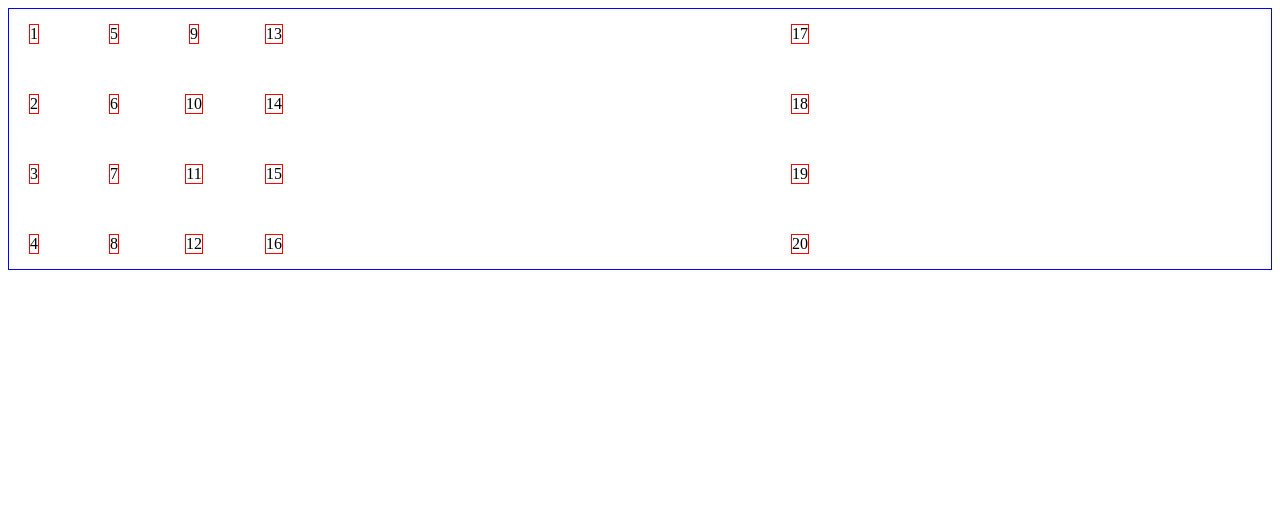
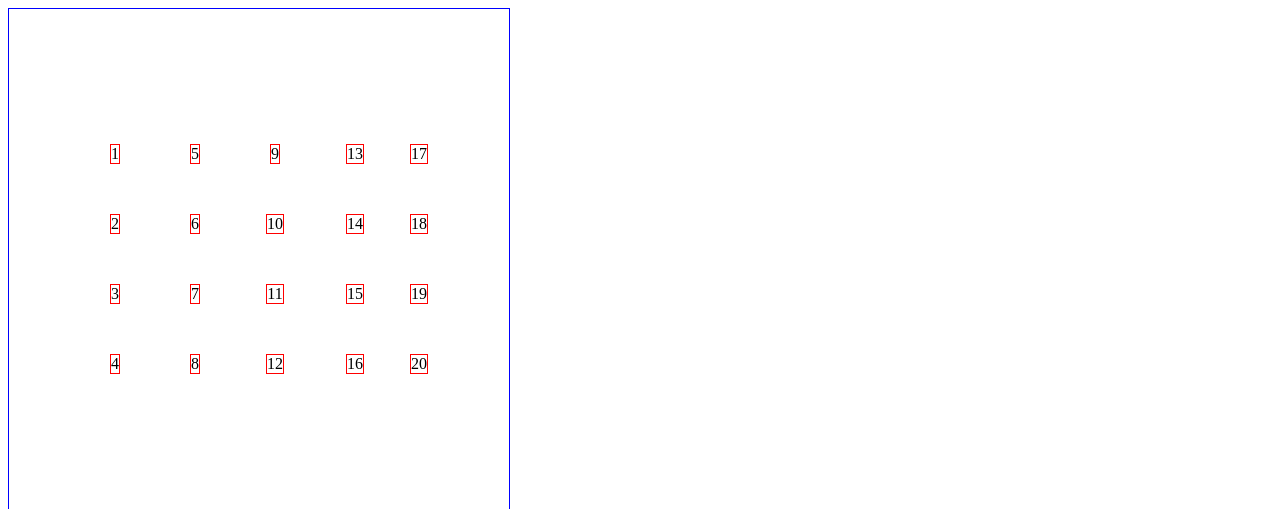
Before and after one commit to aotemj/css_notes, a plain HTML site: page grid_test/demo1/index.html in a window 1280 px wide. Shown: the top 509 px of the page. Drawn offline with Linux system fonts and the light colour scheme.

Commit message:
justify-content,align-content,place-content

```diff
--- a/grid_test/demo1/index.css
+++ b/grid_test/demo1/index.css
@@ -1,7 +1,7 @@
 .container {
     display: grid;
-    /*width: 500px;*/
-    /*height: 500px;*/
+    width: 500px;
+    height: 500px;
     border: 1px solid blue;
     /*grid-template-columns: repeat(3, 100px);*/
     /*grid-template-rows: repeat(3, 100px);*/
@@ -16,9 +16,12 @@
     row-gap: 10px;
     column-gap: 20px;
     gap: 20px 30px;
-    /*justify-items: center;*/
-    /*align-items: center;*/
-    place-items: center center;
+    /*justify-items: center;*/ /* 容器内所有元素的水平对齐方式*/
+    /*align-items: center;*/ /* 容器内所有元素的垂直对齐方式*/
+    place-items: center center; /* justify-items 与align-items 的复合写法*/
+    justify-content: center; /* 容器整体内容的水平对齐方式*/
+    align-content: center; /*容器整体内容的垂直对齐方式*/
+    place-content: center; /* justify-content 与 align-content 的复合写法*/
 }
 
 .container > .item {
```
